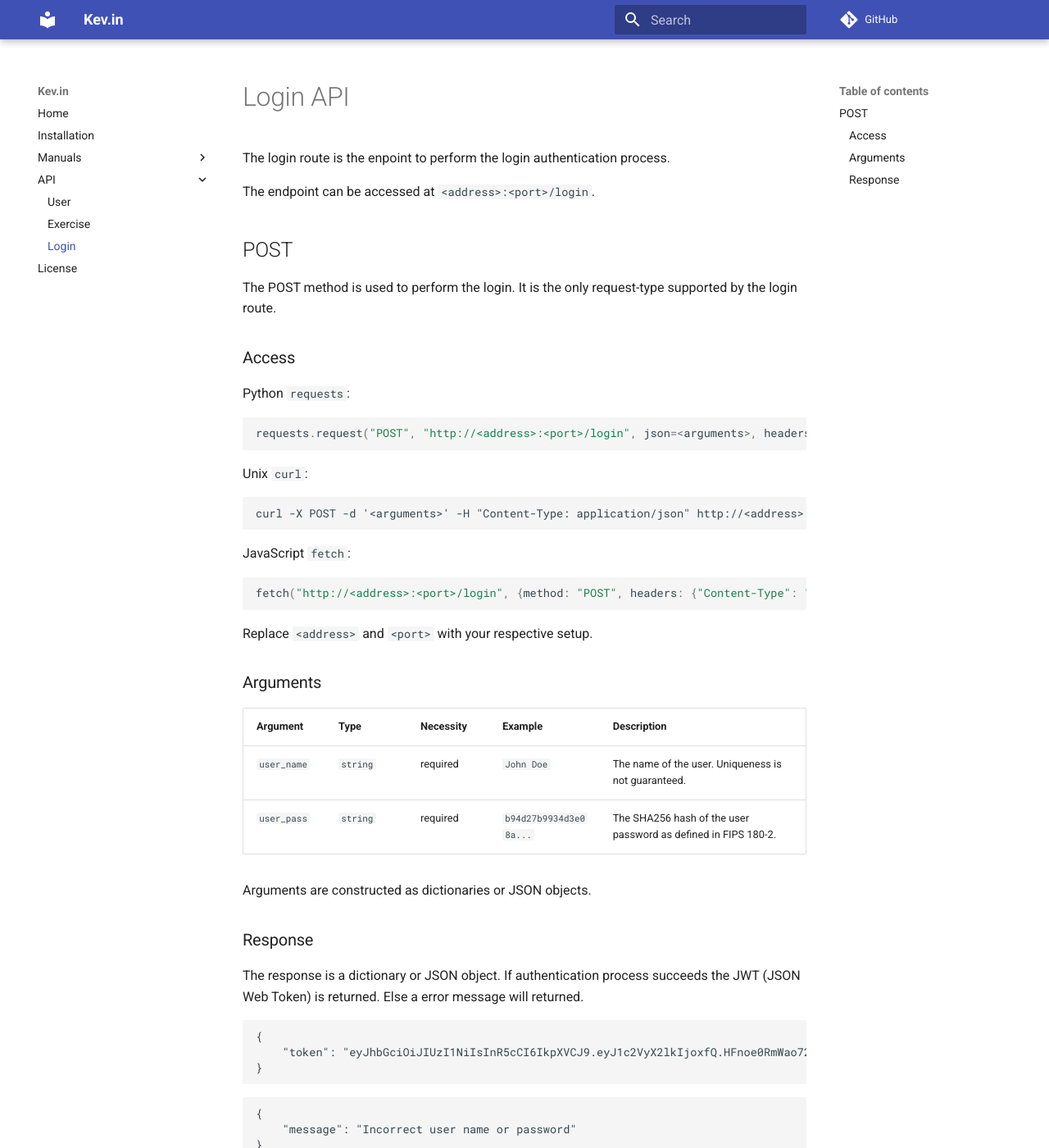
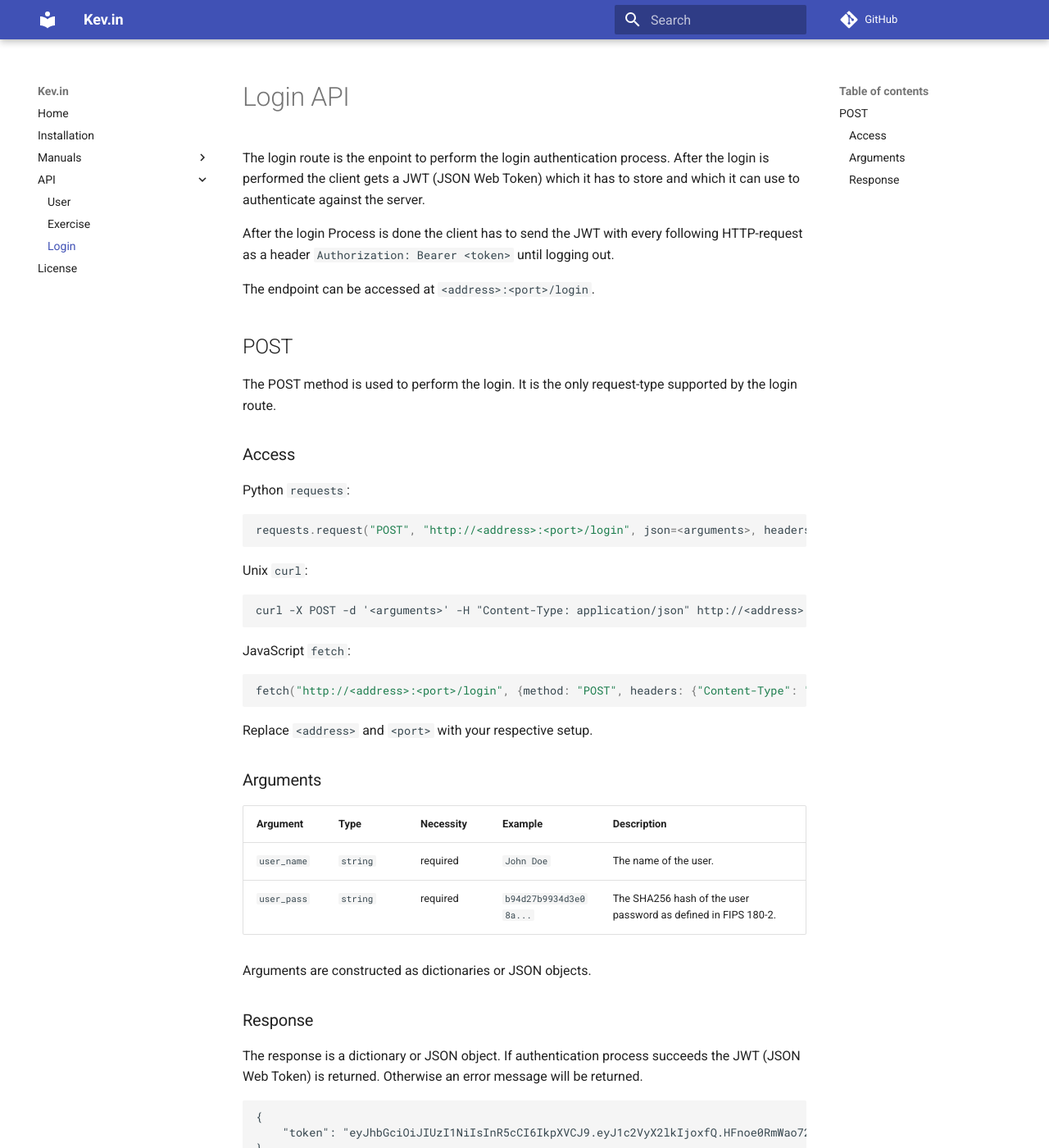
Before and after one commit to mlinke-ai/kev_in, an MkDocs documentation site: the page built from docs/api/login.md, in a window 1280 px wide and 1400 px high. Shown: the whole window at 82% size. Built offline with MkDocs 1.6.1 and Material for MkDocs 9.7.7, drawn with Linux system fonts in a browser that asks for light colours; comment, search, counter and statistics services are not loaded.

Commit message:
added some details to the login documentation

````diff
--- a/docs/api/login.md
+++ b/docs/api/login.md
@@ -4,12 +4,14 @@ summary: A learning platform for programming beginners.
 authors:
     - Max Linke
     - and others
-date: 2022-11-26
+date: 2022-12-09
 ---
 
 # Login API
 
-The login route is the enpoint to perform the login authentication process.
+The login route is the enpoint to perform the login authentication process. After the login is performed the client gets a JWT (JSON Web Token) which it has to store and which it can use to authenticate against the server.
+
+After the login Process is done the client has to send the JWT with every following HTTP-request as a header `Authorization: Bearer <token>` until logging out.
 
 The endpoint can be accessed at `<address>:<port>/login`.
 
@@ -43,14 +45,14 @@ Replace `<address>` and `<port>` with your respective setup.
 
 | Argument | Type | Necessity | Example | Description |
 |---|---|---|---|---|
-| `user_name` | `string` | required | `John Doe` | The name of the user. Uniqueness is not guaranteed. |
+| `user_name` | `string` | required | `John Doe` | The name of the user. |
 | `user_pass` | `string` | required | `b94d27b9934d3e08a...` | The SHA256 hash of the user password as defined in FIPS 180-2. |
 
 Arguments are constructed as dictionaries or JSON objects.
 
 ### Response
 
-The response is a dictionary or JSON object. If authentication process succeeds the JWT (JSON Web Token) is returned. Else a error message will returned.
+The response is a dictionary or JSON object. If authentication process succeeds the JWT (JSON Web Token) is returned. Otherwise an error message will be returned.
 
 ```
 {
````
